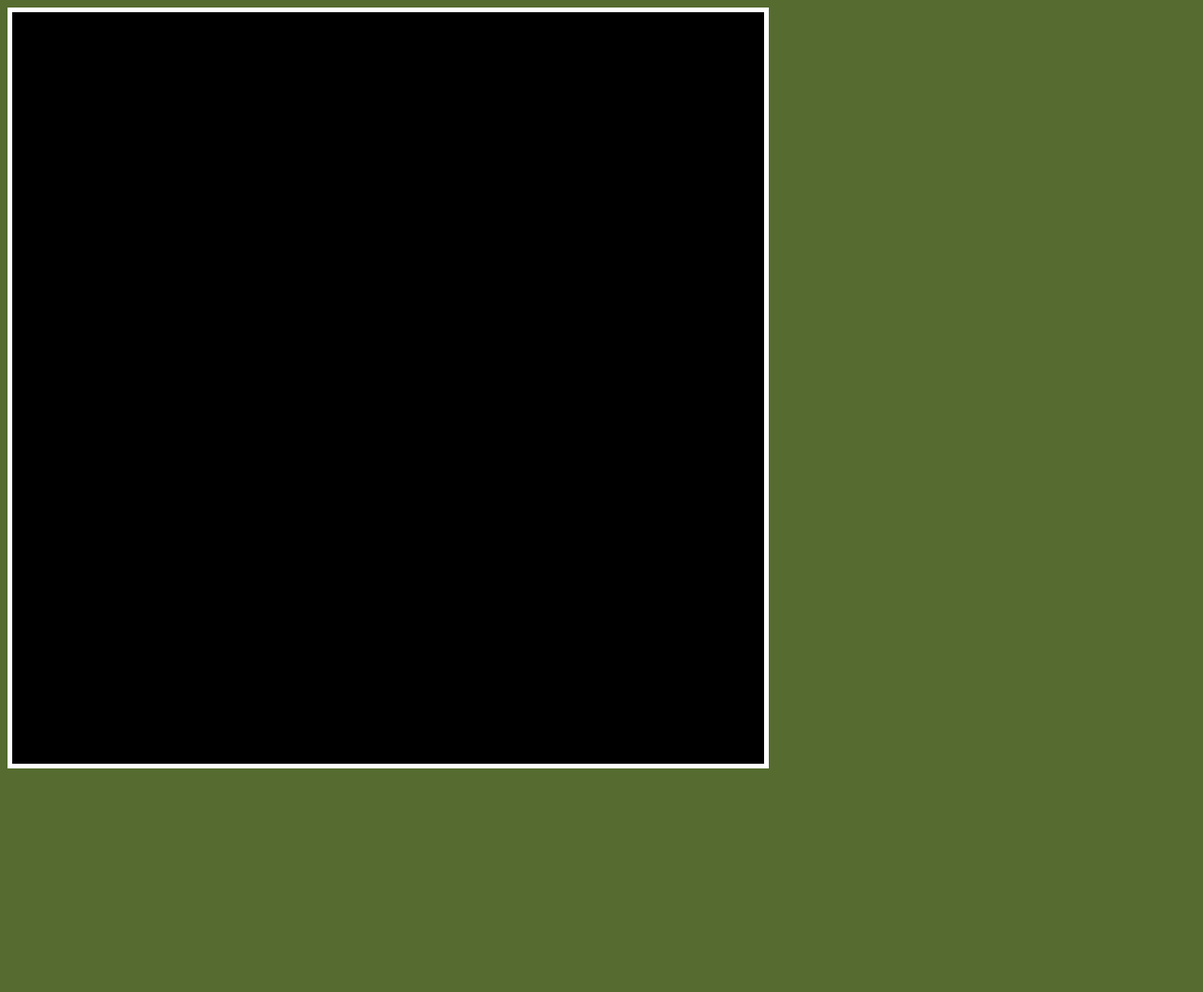
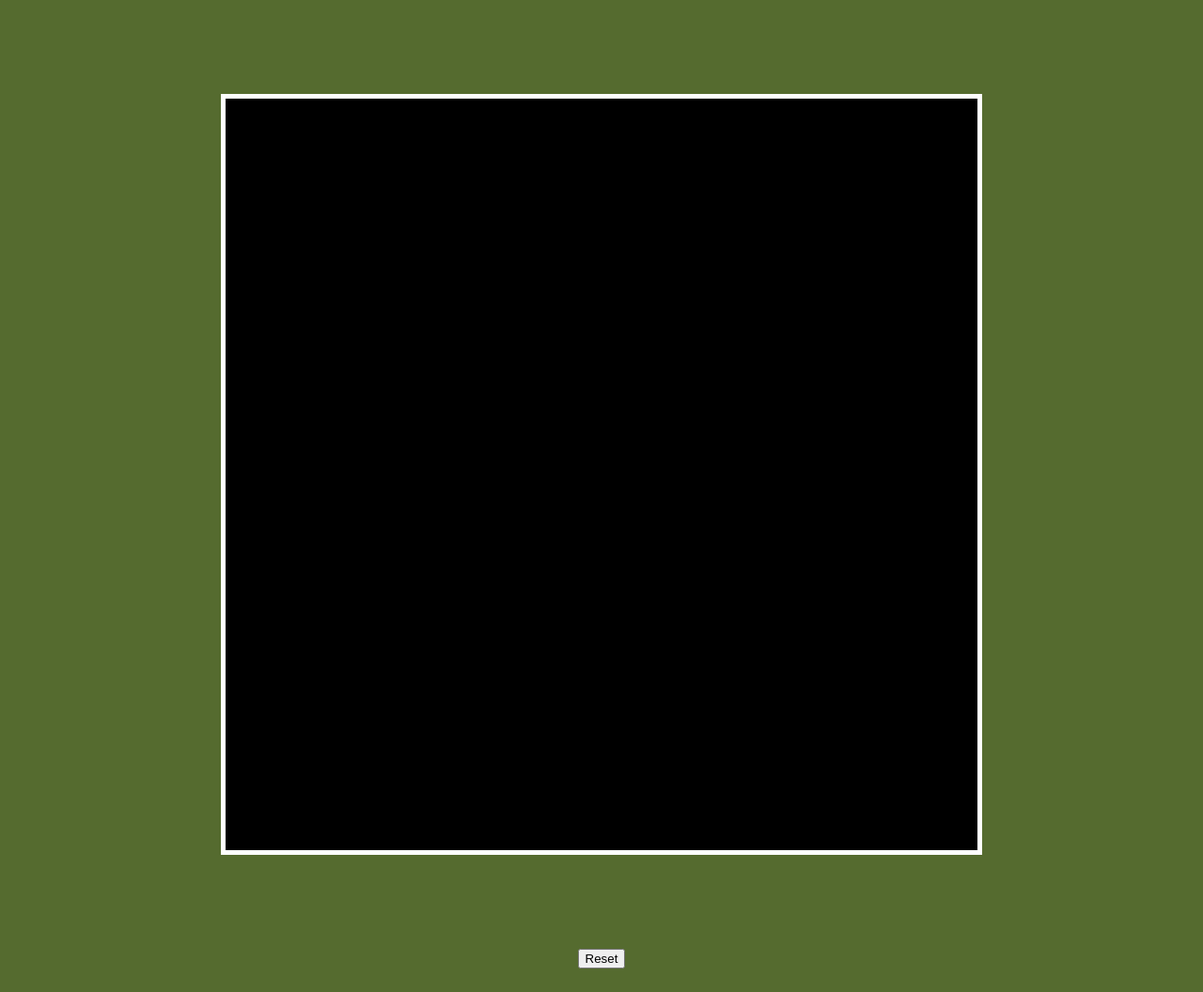
Before and after one commit to bluemau531/etch-a-sketch, a plain HTML site: page index.html in a window 1280 px wide. Shown: the whole page at 94% size. Before the commit the page ends 826 px from the top, so only its background shows below. Drawn offline with Linux system fonts and the light colour scheme.

Commit message:
Finished sketch project

```diff
--- a/index.css
+++ b/index.css
@@ -2,9 +2,18 @@
     background-color: darkolivegreen;
 }
 
-/* div{
-    border: 5px solid black;
-    width: 25%;
-    color: black;
-    font-size: 20px;
-} */
+.body-container{
+    display: flex;
+    justify-content: center;
+    align-items: center;
+    margin: 100px
+}
+
+.bottom-container{
+    display: flex;
+    justify-content: center;
+    align-items: center;
+    margin: 25px;
+}
+button{
+}
--- a/index.html
+++ b/index.html
@@ -8,7 +8,19 @@
 </head>
 <body class="background-color">
 
-    <div id="container"></div>
+    <!-- SketchPad -->
+    <div class="body-container">
+        <div id="container" ></div>
+    </div>
+
+
+    <div class="bottom-container">
+        <button id="myButton">
+             Reset
+        </button>
+    </div>
+
     <script src="index.js"></script>
+
 </body>
 </html>
--- a/index.js
+++ b/index.js
@@ -1,35 +1,30 @@
-// Reference to Div in HTML Doc
 const container = document.getElementById("container");
+const myButton = document.getElementById("myButton");
+
 // Style for Container
 container.style.display = "inline-block";
 container.style.width = "auto";
 container.style.border = "5px solid white";
 
-
 // Logic for Holding Down Mouse
 let mouseDown = false;
-
 document.addEventListener("mousedown", () => mouseDown = true);
 document.addEventListener("mouseup", () => mouseDown = false);
 
 grid();
 
-function grid(){
-    // Grid Loop 16x16
-    for(let t=0; t<16; t++){
-    // Rows 1-16
-    const row = document.createElement("div");
-    row.style.display = "flex";
-        for(let r=0; r<16; r++){
-            // The Div Element Box
+function grid() {
+    for (let t = 0; t < 16; t++) {
+        const row = document.createElement("div");
+        row.style.display = "flex";
+
+        for (let r = 0; r < 16; r++) {
             const div = document.createElement("div");
-            // Styling the Div Boxes
             div.textContent = "";
             div.style.border = "15px solid black";
             div.style.backgroundColor = "black";
             div.style.padding = "10px";
 
-            // Mouse Event Listeners
             div.addEventListener("mouseenter", () => {
                 if (mouseDown) {
                     div.style.backgroundColor = "lightblue";
@@ -37,7 +32,7 @@ function grid(){
                 }
             });
 
-             div.addEventListener("mousedown", () => {
+            div.addEventListener("mousedown", () => {
                 div.style.backgroundColor = "lightblue";
                 div.style.border = "15px solid lightblue";
             });
@@ -47,10 +42,17 @@ function grid(){
                 div.style.border = "15px solid black";
             });
 
-            // Add Div to Rows (16 each Row)
             row.appendChild(div);
         }
-        // Append The Row to Container
+
         container.appendChild(row);
     }
 }
+
+myButton.addEventListener("click", () => {
+    const boxes = container.querySelectorAll("div > div");
+    boxes.forEach(div => {
+        div.style.backgroundColor = "black";
+        div.style.border = "15px solid black";
+    });
+});
```
